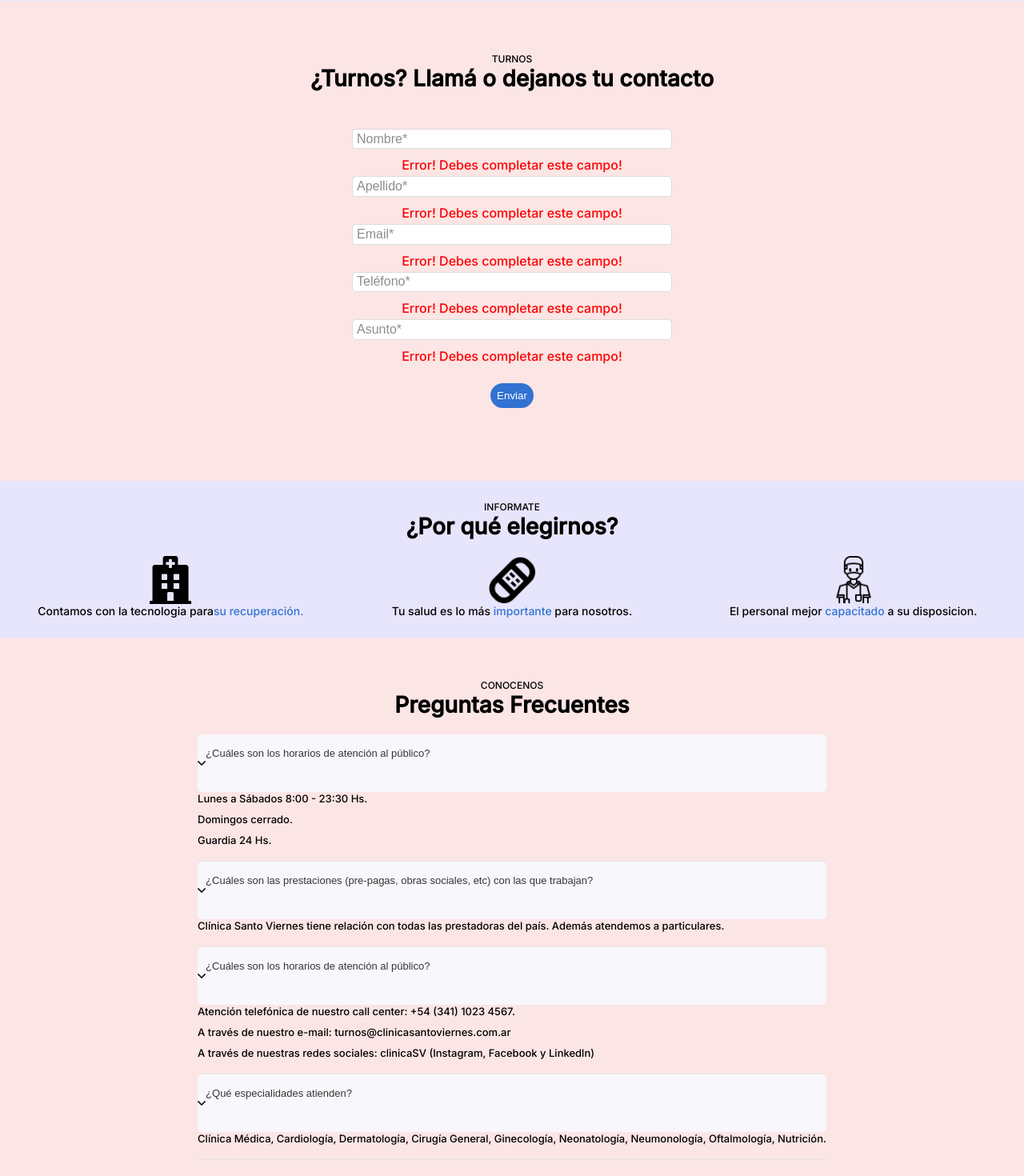
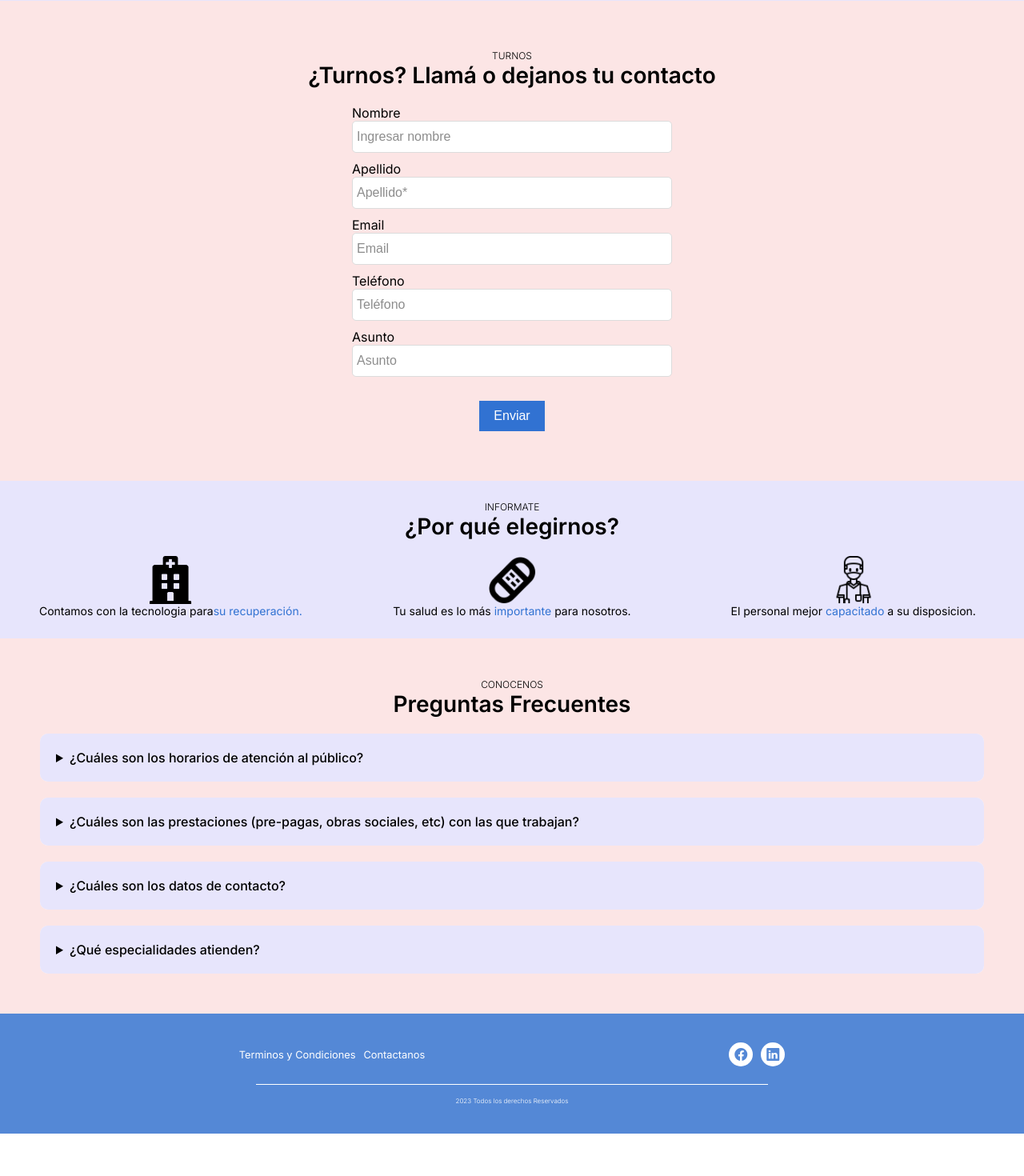
Before and after one commit to Blackpachamame/tpfinal-react-utn, a React (Vite) app: page / in a window 1280 px wide. Shown: the part 1640-3110 px from the top of the page at 80% size. After the commit the page ends 3057 px from the top, so only its background shows below. Built offline with nearby package versions, Linux system fonts and the light colour scheme.

Commit message:
Formulario completo

```diff
--- a/index.html
+++ b/index.html
@@ -1,21 +1,20 @@
 <!doctype html>
-<html lang="en">
+<html lang="es">
 
 <head>
   <meta charset="UTF-8">
   <meta name="viewport" content="width=device-width, initial-scale=1.0">
   <link rel="icon" type="image/svg+xml" href="/favicon.ico" />
-  <link href="https://fonts.googleapis.com/css2?family=Inter:wght@500&family=Schibsted+Grotesk:wght@600&display=swap"
-    rel="stylesheet" />
+  <link rel="preconnect" href="https://fonts.googleapis.com">
+  <link rel="preconnect" href="https://fonts.gstatic.com" crossorigin>
+  <link href="https://fonts.googleapis.com/css2?family=Inter:wght@300;400;500;600&display=swap" rel="stylesheet">
+
   <link rel="stylesheet" href="https://cdn.jsdelivr.net/npm/bootstrap-icons@1.9.1/font/bootstrap-icons.css" />
-  <link rel="stylesheet"
-    href="https://maxst.icons8.com/vue-static/landings/line-awesome/line-awesome/1.3.0/css/line-awesome.min.css" />
+  <script src="https://code.jquery.com/jquery-3.6.0.min.js"></script>
 
-  <script src="https://code.jquery.com/jquery-3.6.0.min.js"></script>
   <link rel="stylesheet" type="text/css" href="//cdn.jsdelivr.net/npm/slick-carousel@1.8.1/slick/slick.css" />
   <link rel="stylesheet" type="text/css" href="//cdn.jsdelivr.net/npm/slick-carousel@1.8.1/slick/slick-theme.css" />
 
-  <!-- <link rel="stylesheet" href="https://www.google.com/maps/embed/v1/MAP_MODE?key=YOUR_API_KEY&PARAMETERS" /> -->
   <title>TP Final React UTN</title>
 </head>
 
--- a/src/components/FaqsYMapa/index.jsx
+++ b/src/components/FaqsYMapa/index.jsx
@@ -1,56 +1,34 @@
-import flecha2 from "../../assets/img/flecha2.png";
-
 export default function FaqsYMapa() {
   return (
-    <div className="contenedorFaqsYMapa">
-      <div id="faq" className="contenedorPreguntas">
-        <div className="itemPreguntas1">CONOCENOS</div>
-        <div className="itemPreguntas2">Preguntas Frecuentes</div>
+    <section id="faq" className="contenedorPreguntas">
+      <h4 className="itemPreguntas1">CONOCENOS</h4>
+      <h2 className="itemPreguntas2">Preguntas Frecuentes</h2>
       <div className="acordeon">
-          <div className="acordeon-item">
-            <button className="botonpreg" id="botonpreg1">
-              <span> ¿Cuáles son los horarios de atención al público? </span>
-              <span className="icon">
-                <img src={flecha2} className="up" id="up1" width="10px" />
-              </span>
-            </button>
-            <div className="respu" id="resp1">
-              <ul>
+        <details>
+          <summary>¿Cuáles son los horarios de atención al público?</summary>
+          <ul className="contenidoDetails">
             <li>Lunes a Sábados 8:00 - 23:30 Hs.</li>
             <li>Domingos cerrado.</li>
             <li>Guardia 24 Hs.</li>
           </ul>
-            </div>
-          </div>
-          <div className="acordeon-item">
-            <button className="botonpreg" id="botonpreg2">
-              <span>
-                ¿Cuáles son las prestaciones (pre-pagas, obras sociales, etc)
-                con las que trabajan?
-              </span>
-              <span className="icon">
-                <img src={flecha2} className="up" id="up2" width="10px" />
-              </span>
-            </button>
-            <div className="respu" id="resp2">
-              <p>
-                Clínica Santo Viernes tiene relación con todas las prestadoras
-                del país. Además atendemos a particulares.
+        </details>
+
+        <details>
+          <summary>
+            ¿Cuáles son las prestaciones (pre-pagas, obras sociales, etc) con
+            las que trabajan?
+          </summary>
+          <p className="contenidoDetails">
+            Clínica Santo Viernes tiene relación con todas las prestadoras del
+            país. Además atendemos a particulares.
           </p>
-            </div>
-          </div>
-          <div className="acordeon-item">
-            <button className="botonpreg" id="botonpreg3">
-              <span> ¿Cuáles son los horarios de atención al público? </span>
-              <span className="icon">
-                <img src={flecha2} className="up" id="up2" width="10px" />
-              </span>
-            </button>
-            <div className="respu" id="resp3">
-              <ul>
+        </details>
+
+        <details>
+          <summary>¿Cuáles son los datos de contacto?</summary>
+          <ul className="contenidoDetails">
             <li>
-                  Atención telefónica de nuestro call center: +54 (341) 1023
-                  4567.
+              Atención telefónica de nuestro call center: +54 (341) 1023 4567.
             </li>
             <li>
               A través de nuestro e-mail: turnos@clinicasantoviernes.com.ar
@@ -60,25 +38,16 @@ export default function FaqsYMapa() {
               Facebook y Linkedln)
             </li>
           </ul>
+        </details>
+
+        <details>
+          <summary>¿Qué especialidades atienden?</summary>
+          <p className="contenidoDetails">
+            Clínica Médica, Cardiología, Dermatología, Cirugía General,
+            Ginecología, Neonatología, Neumonología, Oftalmología, Nutrición.
+          </p>
+        </details>
       </div>
-          </div>
-          <div className="acordeon-item">
-            <button className="botonpreg" id="botonpreg4">
-              <span> ¿Qué especialidades atienden? </span>
-              <span className="icon">
-                <img src={flecha2} className="up" id="up4" width="10px" />
-              </span>
-            </button>
-            <div className="respu" id="resp4">
-              <p>
-                Clínica Médica, Cardiología, Dermatología, Cirugía General,
-                Ginecología, Neonatología, Neumonología, Oftalmología,
-                Nutrición.
-              </p>
-            </div>
-          </div>
-        </div>
-      </div>
-    </div>
+    </section>
   );
 }
--- /dev/null
+++ b/src/components/Turnos/Campo.jsx
@@ -0,0 +1,42 @@
+import PropTypes from "prop-types";
+
+const Campo = ({
+  placeholder,
+  label,
+  required,
+  valor,
+  actualizarValor,
+  type,
+}) => {
+  const tipo = type ? type : "text";
+  const manejarCambio = (event) => {
+    actualizarValor(event.target.value);
+  };
+
+  return (
+    <div className="campo">
+      <label htmlFor={label}>{label}</label>
+      <input
+        className="itemRegistrate inputs"
+        id={label}
+        name={label}
+        placeholder={placeholder}
+        required={required}
+        value={valor}
+        onChange={manejarCambio}
+        type={tipo}
+      />
+    </div>
+  );
+};
+
+export default Campo;
+
+Campo.propTypes = {
+  label: PropTypes.string,
+  placeholder: PropTypes.string,
+  required: PropTypes.bool,
+  valor: PropTypes.string,
+  actualizarValor: PropTypes.func,
+  type: PropTypes.string,
+};
--- a/src/components/Turnos/index.jsx
+++ b/src/components/Turnos/index.jsx
@@ -1,49 +1,82 @@
+import { useState } from "react";
+import Campo from "./Campo";
+
 export default function Turnos() {
-    return (
-        <div id="registro" className="contenedorRegistrate">
-        <div className="itemRegistrate1">TURNOS</div>
-        <div className="itemRegistrate2">¿Turnos? Llamá o dejanos tu contacto</div>
-        <div className="contenedorInputs">
-            <input
-                type="text"
-                className="itemRegistrate inputs"
-                placeholder="Nombre*"
-                id="nombre"
-            />
-            <p className="campo1">Error! Debes completar este campo!</p>
-            <input
-                type="text"
-                className="itemRegistrate inputs"
-                placeholder="Apellido*"
-                id="apellido"
-            />
-            <p className="campo2">Error! Debes completar este campo!</p>
-            <input
-                type="email"
-                className="itemRegistrate inputs"
-                placeholder="Email*"
-                id="email"
-            />
-            <p className="campo3">Error! Debes completar este campo!</p>
-            <input
-                type="number"
-                className="itemRegistrate inputs"
-                placeholder="Teléfono*"
-                id="telefono"
-            />
-            <p className="campo4">Error! Debes completar este campo!</p>
-            <input
-                type="text"
-                className="itemRegistrate inputs"
-                placeholder="Asunto*"
-                id="asunto"
-            />
-            <p className="campo5">Error! Debes completar este campo!</p>
+  const [nombre, setNombre] = useState("");
+  const [apellido, setApellido] = useState("");
+  const [email, setEmail] = useState("");
+  const [telefono, setTelefono] = useState("");
+  const [asunto, setAsunto] = useState("");
 
-            <button className="itemBoton" onclick="return enviarDatos()">
-                <a href="" className="boton">Enviar</a>
-            </button>
-        </div>
+  const manejarEnvio = (evento) => {
+    evento.preventDefault();
+    let datosAEnviar = {
+      nombre,
+      apellido,
+      email,
+      telefono,
+      asunto,
+    };
+    console.log(datosAEnviar);
+  };
+
+  return (
+    <div id="registro" className="contenedorRegistrate">
+      <div className="itemRegistrate1">TURNOS</div>
+      <div className="itemRegistrate2">
+        ¿Turnos? Llamá o dejanos tu contacto
+      </div>
+      <form onSubmit={manejarEnvio} className="formulario">
+        <Campo
+          label="Nombre"
+          placeholder="Ingresar nombre"
+          required
+          valor={nombre}
+          actualizarValor={setNombre}
+        />
+        {/* <p className="campo1">Error! Debes completar este campo!</p> */}
+        <Campo
+          label="Apellido"
+          placeholder="Apellido*"
+          required
+          id="apellido"
+          value={apellido}
+          actualizarValor={setApellido}
+        />
+        {/* <p className="campo2">Error! Debes completar este campo!</p> */}
+        <Campo
+          type="email"
+          label="Email"
+          placeholder="Email"
+          required
+          id="email"
+          value={email}
+          actualizarValor={setEmail}
+        />
+        {/* <p className="campo3">Error! Debes completar este campo!</p> */}
+        <Campo
+          type="number"
+          label="Teléfono"
+          placeholder="Teléfono"
+          required
+          id="telefono"
+          value={telefono}
+          actualizarValor={setTelefono}
+        />
+        {/* <p className="campo4">Error! Debes completar este campo!</p> */}
+        <Campo
+          type="text"
+          label="Asunto"
+          placeholder="Asunto"
+          required
+          id="asunto"
+          value={asunto}
+          actualizarValor={setAsunto}
+        />
+        {/* <p className="campo5">Error! Debes completar este campo!</p> */}
+
+        <button className="itemBoton">Enviar</button>
+      </form>
     </div>
-    )
+  );
 }
--- a/src/index.css
+++ b/src/index.css
@@ -319,10 +319,10 @@ svg {
   color: white;
   border: 8px solid #3172d2;
   background-color: #3172d2;
-  border-radius: 100px;
   margin-top: 20px;
-
   transition-duration: 0.3s;
+  font-size: 16px;
+  padding: 2px 10px;
 }
 
 .itemBoton:hover {
@@ -366,25 +366,41 @@ svg {
   margin-bottom: 1%;
 }
 
-.contenedorFaqsYMapa {
+#faq {
   width: 100%;
-  /*height: 590px;*/
-  padding: 2% 0%;
+  padding: 50px;
   display: flex;
+  flex-direction: column;
+  justify-content: center;
   align-items: center;
-  justify-self: center;
-  align-self: center;
   background: rgb(252, 229, 229);
 }
 
-#contenedorMapa {
-  margin-top: 60px;
-  height: 480px;
-  width: 50%;
-  justify-self: flex-end;
+.acordeon {
+  width: 100%;
   display: flex;
-  justify-content: center;
-  align-items: center;
+  flex-direction: column;
+  gap: 20px;
+}
+
+details {
+  background-color: rgb(248 247 251);
+  border-radius: 10px;
+}
+
+summary {
+  font-weight: 500;
+  background-color: #e7e5fc;
+  padding: 20px;
+  border-radius: 10px;
+}
+
+details[open] > summary {
+  border-radius: 10px 10px 0px 0px;
+}
+
+.contenidoDetails {
+  padding: 20px;
 }
 
 /* Preguntas */
@@ -466,7 +482,18 @@ svg {
   align-items: center;
 }
 
-/**/
+/* Inputs */
+.campo {
+  width: 100%;
+  display: flex;
+  flex-direction: column;
+}
+
+.formulario {
+  display: flex;
+  flex-direction: column;
+  align-items: center;
+}
 
 .footer {
   padding: 0.5% 3%;
@@ -802,11 +829,6 @@ ul .itemHeaderImg {
   margin-left: 360px;
 }
 
-#BA,
-#faq,
-#quieneSomos #registro {
-  padding: 2% 0%;
-}
 @media screen and (max-width: 767.98px) {
   .contenedorFaqsYMapa,
   .contenedorItemsAyuda,
```
Lines whose indentation alone changed are shown as unchanged.
